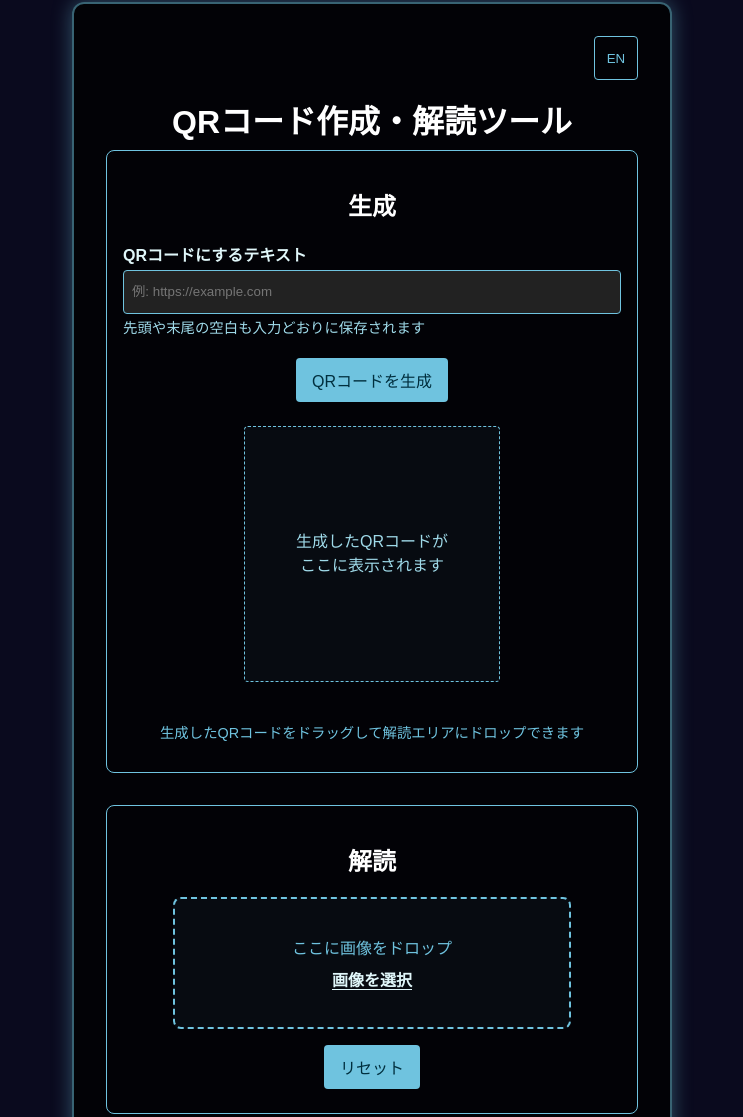
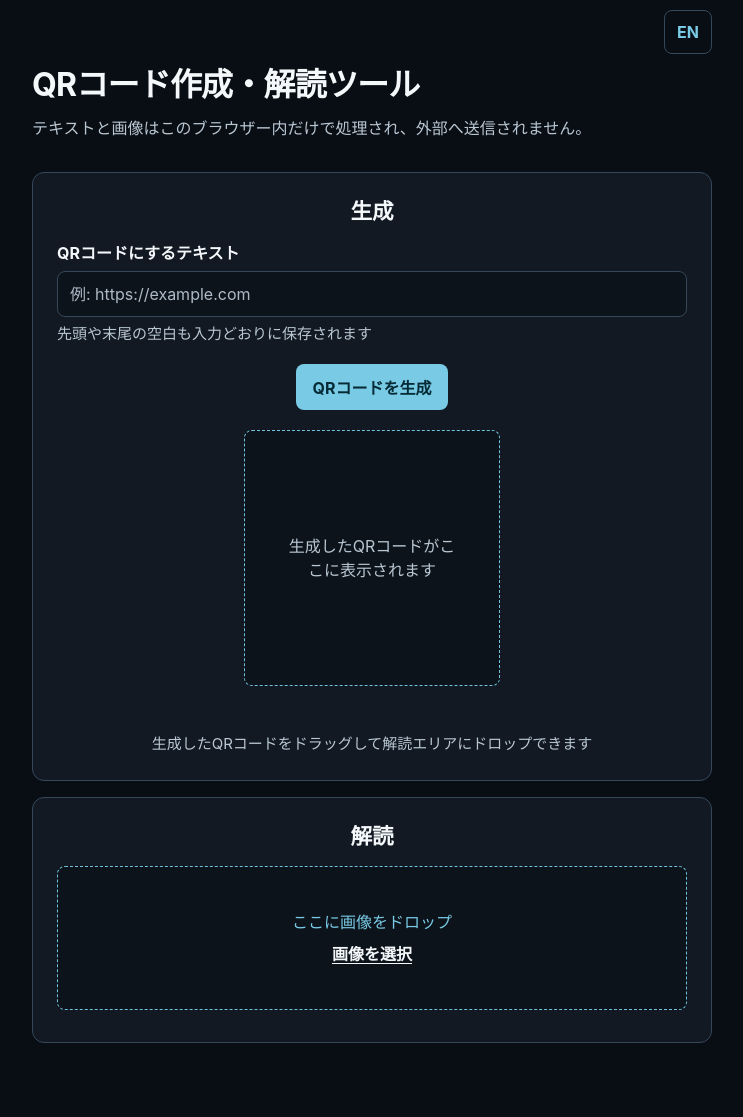
Before and after one commit to himiyosh/QRCodeMaker, a plain HTML site: page index.html in a window 1280 px wide. Shown: the part 14-1131 px from the top of the page, without its empty margins (268-1011 px from the left). After the commit the page ends 1097 px from the top, so only its background shows below. Drawn offline with nearby package versions, Linux system fonts and the light colour scheme.

Commit message:
Polish and harden QR workbench
Clarify local-only processing, remove deferred visual debt, pin and integrity-check browser dependencies, and provide explicit recovery for unavailable libraries and oversized images.

Co-authored-by: Copilot App <223556219+Copilot@users.noreply.github.com>
Copilot-Session: 2ccbe0fc-7c7c-4530-acf8-82c1555a76f3

```diff
--- a/index.html
+++ b/index.html
@@ -3,100 +3,135 @@
 <head>
   <meta charset="UTF-8">
   <meta name="viewport" content="width=device-width, initial-scale=1.0">
+  <meta name="description" content="テキストからQRコードを作成し、画像内のQRコードを解読できる、ブラウザー内完結の無料ツールです。">
+  <meta name="theme-color" content="#090d14">
   <link rel="icon" href="data:,">
   <title>QRコード作成・解読ツール</title>
   <style>
-    /* Hallmark · pre-emit critique: P4 H3 E5 S5 R5 V3 */
-    /* Hallmark · component: QR generation workbench · genre: atmospheric · theme: existing cyan
-     * states: default · hover · focus · active · disabled · loading · error · success
-     * contrast: pass (WCAG 2.1 scoped minimum 7.15:1)
-     */
-    /* 全体スタイル */
+    :root {
+      color-scheme: dark;
+      --page: #090d14;
+      --surface: #121923;
+      --surface-raised: #18212d;
+      --field: #0d131b;
+      --border: #35485a;
+      --border-strong: #6fc3df;
+      --text: #f5f8fa;
+      --muted: #b9c7d3;
+      --accent: #78cae5;
+      --accent-hover: #9bdced;
+      --accent-ink: #062b36;
+      --danger: #ffbcbc;
+      --danger-surface: #331c22;
+    }
     body {
       margin: 0;
-      padding: 0;
-      font-family: sans-serif;
+      padding: 1.5rem 1rem;
+      font-family: ui-sans-serif, -apple-system, BlinkMacSystemFont, "Segoe UI", sans-serif;
       min-height: 100vh;
+      color: var(--text);
+      background: var(--page);
+      box-sizing: border-box;
+      line-height: 1.5;
+    }
+    .container {
+      width: min(100%, 680px);
+      margin: 0 auto;
+      box-sizing: border-box;
+    }
+    #lang-switch {
       display: flex;
-      align-items: center;
-      justify-content: center;
-      color: #fff;
-      overflow: auto;
-      background: #0a0a1e;
+      justify-content: flex-end;
     }
-    /* コンテナ */
-    .container {
-      background-color: rgba(0,0,0,0.8);
-      border: 2px solid rgba(111,195,223,0.5);
-      border-radius: 12px;
-      box-shadow: 0 0 20px rgba(111,195,223,0.4);
-      padding: 2rem;
-      max-width: 600px;
-      width: 90%;
-      box-sizing: border-box;
-      text-align: center;
-      margin: 1rem;
-    }
-    /* 各セクション枠 */
-    .section {
-      border: 1px solid #6fc3df;
-      border-radius: 8px;
-      padding: 1rem;
-      margin-bottom: 2rem;
-    }
-    /* モバイル対応 */
-    @media (max-width: 480px) {
-      .container { padding: 1rem; }
-      button.action { padding-inline: 0.8rem; font-size: 0.9rem; }
-    }
-    #lang-switch { text-align: right; margin-bottom: 1rem; }
     #lang-btn {
-      background: none;
-      border: 1px solid #6fc3df;
-      color: #6fc3df;
       min-width: 44px;
       min-height: 44px;
-      padding: 0.5rem;
-      border-radius: 4px;
+      padding: 0.5rem 0.75rem;
+      border: 1px solid var(--border);
+      border-radius: 8px;
+      color: var(--accent);
+      background: transparent;
       cursor: pointer;
+      font: inherit;
+      font-weight: 700;
     }
-    #lang-btn:hover { background-color: rgba(111,195,223,0.2); }
-    h1 { margin: 0.5rem 0; }
+    #lang-btn:hover {
+      border-color: var(--border-strong);
+      background: var(--surface);
+    }
+    .page-header {
+      margin: 0.75rem 0 2rem;
+      text-align: left;
+    }
+    h1 {
+      margin: 0;
+      font-size: 2rem;
+      line-height: 1.2;
+      letter-spacing: -0.025em;
+      text-wrap: balance;
+    }
+    .privacy-note {
+      max-width: 62ch;
+      margin: 0.75rem 0 0;
+      color: var(--muted);
+      font-size: 1rem;
+      text-wrap: pretty;
+    }
+    .section {
+      margin-bottom: 1rem;
+      padding: 1.5rem;
+      border: 1px solid var(--border);
+      border-radius: 12px;
+      background: var(--surface);
+      text-align: center;
+    }
+    h2 {
+      margin: 0 0 1rem;
+      font-size: 1.35rem;
+      line-height: 1.3;
+      text-wrap: balance;
+    }
     .field {
       width: 100%;
-      margin: 0.75rem auto;
+      margin: 0.75rem auto 1rem;
       text-align: left;
     }
     .field-label {
       display: block;
-      margin-bottom: 0.25rem;
-      color: #e0f7fa;
-      font-weight: bold;
+      margin-bottom: 0.375rem;
+      color: var(--text);
+      font-weight: 700;
     }
     input[type=text] {
       width: 100%;
-      padding: 0.5rem;
       min-height: 44px;
+      padding: 0.625rem 0.75rem;
       margin: 0;
-      border: 1px solid #6fc3df;
-      border-radius: 4px;
-      background: #222;
-      color: #e0f7fa;
+      border: 1px solid var(--border);
+      border-radius: 8px;
+      background: var(--field);
+      color: var(--text);
       box-sizing: border-box;
+      font: inherit;
+    }
+    input[type=text]::placeholder {
+      color: #aebbc7;
+      opacity: 1;
     }
     input[type=text][aria-invalid="true"] {
-      border-color: #ffb3b3;
+      border-color: var(--danger);
     }
     .helper {
       min-height: 1.4em;
-      margin: 0.25rem 0 0;
-      color: #9fdae9;
-      font-size: 0.9rem;
+      margin: 0.375rem 0 0;
+      color: var(--muted);
+      font-size: 0.9375rem;
       line-height: 1.4;
     }
     .helper[data-state="error"],
-    .helper[data-state="failed"] {
-      color: #ffb3b3;
+    .helper[data-state="failed"],
+    .helper[data-state="unavailable"] {
+      color: var(--danger);
     }
     .button-row {
       display: flex;
@@ -108,19 +143,21 @@
     button.action {
       display: inline-block;
       min-height: 44px;
-      margin: 0.5rem 0;
-      padding: 0.5rem 1rem;
+      margin: 0.25rem 0;
+      padding: 0.625rem 1rem;
       font-size: 1rem;
-      border: none;
-      border-radius: 4px;
+      font-family: inherit;
+      font-weight: 700;
+      border: 1px solid transparent;
+      border-radius: 8px;
       cursor: pointer;
-      background-color: #6fc3df;
-      color: #002f3e;
+      background-color: var(--accent);
+      color: var(--accent-ink);
       white-space: nowrap;
       transition: background-color 120ms, transform 120ms;
     }
     button.action:hover {
-      background-color: #8ed5e6;
+      background-color: var(--accent-hover);
     }
     button.action:active { transform: translateY(1px); }
     button.action:disabled {
@@ -128,27 +165,29 @@
       cursor: not-allowed;
     }
     button.action.secondary {
-      border: 1px solid #6fc3df;
+      border-color: var(--border);
       background: transparent;
-      color: #9fdae9;
+      color: var(--accent);
     }
-    button.action.secondary:hover { background: rgba(111,195,223,0.12); }
+    button.action.secondary:hover {
+      border-color: var(--border-strong);
+      background: var(--surface-raised);
+    }
     #lang-btn:focus-visible,
     input[type=text]:focus-visible {
-      outline: 3px solid #8ed5e6;
+      outline: 3px solid var(--accent-hover);
       outline-offset: 3px;
     }
     button.action:focus-visible {
-      outline: 3px solid #002f3e;
-      outline-offset: 0;
-      box-shadow: 0 0 0 5px #fff;
+      outline: 3px solid var(--accent-hover);
+      outline-offset: 3px;
     }
     [hidden] { display: none !important; }
     canvas {
       display: block;
       margin: 1rem auto;
-      border: 1px solid #6fc3df;
-      border-radius: 4px;
+      border: 1px solid var(--border);
+      border-radius: 8px;
       background: #000;
       box-sizing: border-box;
       max-width: 100%;
@@ -160,9 +199,9 @@
       aspect-ratio: 1;
       margin: 1rem auto 0;
       place-items: center;
-      border: 1px dashed #6fc3df;
-      border-radius: 4px;
-      background: rgba(111,195,223,0.05);
+      border: 1px dashed var(--border-strong);
+      border-radius: 8px;
+      background: var(--field);
       box-sizing: border-box;
     }
     .qr-preview[data-state="ready"],
@@ -180,59 +219,67 @@
     .preview-empty {
       max-width: 18ch;
       margin: 0;
-      color: #9fdae9;
+      color: var(--muted);
       line-height: 1.5;
     }
     #generate-status { text-align: center; }
+    .workflow-hint {
+      margin: 1.25rem 0 0;
+      color: var(--muted);
+      font-size: 0.9375rem;
+    }
     #result {
-      text-align: center;
-      font-weight: bold;
+      margin: 1rem 0 0;
+      padding: 0.875rem;
+      border: 1px solid var(--border);
+      border-radius: 8px;
+      color: var(--text);
+      background: var(--surface-raised);
+      text-align: left;
+      font-weight: 600;
       white-space: pre-wrap;
       overflow-wrap: break-word;
-      margin-top: 1rem;
-      background-color: rgba(255,235,59,0.2);
-      padding: 0.75rem;
-      border-radius: 6px;
-      font-size: 1.1rem;
-      color: #fff; /* 読みやすい白文字 */
     }
     #result:empty { display: none; }
+    #result[data-state="notFound"],
     #result[data-state="invalidFile"],
+    #result[data-state="fileTooLarge"],
     #result[data-state="readFailed"],
-    #result[data-state="imageFailed"] {
-      border: 1px solid #ffb3b3;
-      background-color: rgba(120,20,20,0.35);
-      color: #ffe3e3;
+    #result[data-state="imageFailed"],
+    #result[data-state="unavailable"] {
+      border-color: var(--danger);
+      background-color: var(--danger-surface);
+      color: #ffe7e7;
     }
     #drop-zone {
       display: flex;
-      min-height: 132px;
+      width: 100%;
+      min-height: 144px;
       align-items: center;
       justify-content: center;
       flex-direction: column;
       gap: 0.5rem;
-      border: 2px dashed #6fc3df;
+      border: 1px dashed var(--border-strong);
       border-radius: 8px;
-      padding: 2rem;
-      margin: 0.5rem auto;
-      color: #6fc3df;
+      padding: 1.5rem;
+      margin: 0.5rem 0;
+      color: var(--accent);
       transition: border-color 180ms, color 180ms, background-color 180ms;
-      background: rgba(111,195,223,0.05);
-      width: 80%;
+      background: var(--field);
       box-sizing: border-box;
       cursor: pointer;
     }
     #drop-zone.hover,
     #drop-zone:focus-within {
-      border-color: #fff;
-      color: #fff;
+      border-color: var(--accent-hover);
+      color: var(--text);
     }
     #drop-zone:focus-within {
-      outline: 3px solid #8ed5e6;
+      outline: 3px solid var(--accent-hover);
       outline-offset: 3px;
     }
     #drop-zone:active {
-      background: rgba(111,195,223,0.12);
+      background: var(--surface-raised);
     }
     #drop-zone:has(input:disabled) {
       opacity: 0.55;
@@ -243,20 +290,20 @@
       cursor: progress;
     }
     #drop-zone[data-state="error"] {
-      border-color: #ffb3b3;
+      border-color: var(--danger);
     }
     #drop-zone[data-state="success"] {
       border-style: solid;
     }
     @media (hover: hover) and (pointer: fine) {
       #drop-zone:hover {
-        border-color: #fff;
-        color: #fff;
+        border-color: var(--accent-hover);
+        color: var(--text);
       }
     }
     .drop-zone-action {
-      color: #e0f7fa;
-      font-weight: bold;
+      color: var(--text);
+      font-weight: 700;
       text-decoration: underline;
       text-underline-offset: 0.2em;
     }
@@ -271,6 +318,14 @@
       white-space: nowrap;
       border: 0;
     }
+    @media (max-width: 480px) {
+      body { padding: 1rem 0.75rem; }
+      h1 { font-size: 1.625rem; }
+      .page-header { margin-bottom: 1.5rem; }
+      .section { padding: 1rem; }
+      .button-row { align-items: stretch; }
+      .button-row .action { width: 100%; }
+    }
     @media (prefers-reduced-motion: reduce) {
       button.action { transition: none; }
       button.action:active { transform: none; }
@@ -281,9 +336,12 @@
 <body>
   <main class="container">
     <div id="lang-switch"><button id="lang-btn">EN</button></div>
-    <h1 id="title">QRコード作成・解読ツール</h1>
+    <header class="page-header">
+      <h1 id="title">QRコード作成・解読ツール</h1>
+      <p id="privacy-note" class="privacy-note">テキストと画像はこのブラウザー内だけで処理され、外部へ送信されません。</p>
+    </header>
 
-    <div class="section" id="generate">
+    <section class="section" id="generate" aria-labelledby="gen-title">
       <h2 id="gen-title">生成</h2>
       <div class="field">
         <label id="text-label" class="field-label" for="text-input">QRコードにするテキスト</label>
@@ -299,10 +357,10 @@
         <canvas id="generate-canvas" hidden width="256" height="256" draggable="true" aria-label="生成されたQRコード"></canvas>
       </div>
       <p id="generate-status" class="helper" role="status" aria-live="polite"></p>
-      <p id="hint" style="font-size:0.9rem; color:#6fc3df;">生成したQRコードをドラッグして解読エリアにドロップできます</p>
-    </div>
+      <p id="hint" class="workflow-hint">生成したQRコードをドラッグして解読エリアにドロップできます</p>
+    </section>
 
-    <div class="section" id="decode">
+    <section class="section" id="decode" aria-labelledby="dec-title">
       <h2 id="dec-title">解読</h2>
       <label id="drop-zone" for="file-input" data-state="empty" aria-busy="false">
         <span id="drop-zone-text">ここに画像をドロップ</span>
@@ -310,20 +368,26 @@
         <input id="file-input" class="visually-hidden" type="file" accept="image/*" aria-describedby="result">
       </label>
       <div class="button-row">
-        <button id="reset-btn" class="action">リセット</button>
+        <button id="reset-btn" class="action secondary" hidden>解読結果をクリア</button>
       </div>
       <canvas id="decode-canvas" hidden width="200" height="200" aria-label="解読に使用した画像"></canvas>
       <p id="result" role="status" aria-live="polite" data-state="empty"></p>
-    </div>
+    </section>
   </main>
 
-  <script src="https://cdn.jsdelivr.net/npm/qrcode/build/qrcode.min.js"></script>
-  <script src="https://cdn.jsdelivr.net/npm/jsqr/dist/jsQR.js"></script>
+  <script src="https://cdn.jsdelivr.net/npm/qrcode@1.5.1/build/qrcode.min.js"
+          integrity="sha384-HGmnkDZJy7mRkoARekrrj0VjEFSh9a0Z8qxGri/kTTAJkgR8hqD1lHsYSh3JdzRi"
+          crossorigin="anonymous" referrerpolicy="no-referrer"></script>
+  <script src="https://cdn.jsdelivr.net/npm/jsqr@1.4.0/dist/jsQR.js"
+          integrity="sha384-b5Ya4Bq3qCyz39m2ISh+4DxjAIljdeFwK/BsXLuj9gugaNwAcj/ia15fxNZL9Nlx"
+          crossorigin="anonymous" referrerpolicy="no-referrer"></script>
   <script>
     // 多言語テキスト
     const texts = {
       ja: {
         title: 'QRコード作成・解読ツール',
+        description: 'テキストからQRコードを作成し、画像内のQRコードを解読できる、ブラウザー内完結の無料ツールです。',
+        privacyNote: 'テキストと画像はこのブラウザー内だけで処理され、外部へ送信されません。',
         genTitle: '生成',
         decTitle: '解読',
         inputLabel: 'QRコードにするテキスト',
@@ -334,6 +398,7 @@
         generating: '生成中…',
         generated: count => `QRコードを生成しました（${count}文字）`,
         generationFailed: 'QRコードを生成できませんでした。入力を短くして、もう一度お試しください。',
+        generationUnavailable: 'QRコード生成機能を読み込めませんでした。接続を確認してページを再読み込みしてください。',
         previewEmpty: '生成したQRコードがここに表示されます',
         previewLabel: '生成されたQRコード',
         decodeCanvasLabel: '解読に使用した画像',
@@ -342,17 +407,21 @@
         hint: '生成したQRコードをドラッグして解読エリアにドロップできます',
         dropZone: 'ここに画像をドロップ',
         fileBtn: '画像を選択',
-        resetBtn: 'リセット',
+        clearDecodeBtn: '解読結果をクリア',
         decoding: '画像を読み込んでいます…',
         decoded: '解読結果: ',
         notFound: 'QRコードが見つかりませんでした。QRコード全体が写った鮮明な画像を選択してください。',
         invalidFile: '画像ファイルではありません。PNG、JPEG、GIF、WebPなどの画像を選択してください。',
+        fileTooLarge: '画像が大きすぎます。20 MB以下の画像を選択してください。',
         readFailed: '画像ファイルを読み込めませんでした。別の画像を選択してください。',
         imageFailed: 'この画像を開けませんでした。別の画像ファイルを選択してください。',
+        decodeUnavailable: 'QRコード解読機能を読み込めませんでした。接続を確認してページを再読み込みしてください。',
         switchLanguage: 'Switch to English'
       },
       en: {
         title: 'QR Code Generator & Reader',
+        description: 'Create QR codes from text and decode QR codes from images entirely in your browser.',
+        privacyNote: 'Text and images are processed only in this browser and are never sent elsewhere.',
         genTitle: 'Generate',
         decTitle: 'Decode',
         inputLabel: 'Text to encode',
@@ -363,6 +432,7 @@
         generating: 'Generating…',
         generated: count => `QR code ready (${count} characters)`,
         generationFailed: 'The QR code could not be generated. Shorten the input and try again.',
+        generationUnavailable: 'The QR generator could not be loaded. Check your connection and reload the page.',
         previewEmpty: 'Your generated QR code will appear here',
         previewLabel: 'Generated QR code',
         decodeCanvasLabel: 'Image used for decoding',
@@ -371,13 +441,15 @@
         hint: 'Drag the generated QR code here to decode it',
         dropZone: 'Drop an image here',
         fileBtn: 'Choose an image',
-        resetBtn: 'Reset',
+        clearDecodeBtn: 'Clear decoded result',
         decoding: 'Reading the image…',
         decoded: 'Decoded: ',
         notFound: 'No QR code was found. Choose a clear image that shows the complete QR code.',
         invalidFile: 'That file is not an image. Choose a PNG, JPEG, GIF, WebP, or another image file.',
+        fileTooLarge: 'That image is too large. Choose an image no larger than 20 MB.',
         readFailed: 'The image file could not be read. Choose another image.',
         imageFailed: 'The image could not be opened. Choose another image file.',
+        decodeUnavailable: 'The QR reader could not be loaded. Check your connection and reload the page.',
         switchLanguage: '日本語に切り替える'
       }
     };
@@ -387,6 +459,7 @@
     let decodedState = 'empty';
     let decodedData = '';
     let decodeRequestId = 0;
+    const maxDecodeFileBytes = 20 * 1024 * 1024;
 
     // QR生成と解読
     const langBtnEl = document.getElementById('lang-btn');
@@ -408,6 +481,8 @@
     const dropZoneEl = document.getElementById('drop-zone');
     const dropZoneTextEl = document.getElementById('drop-zone-text');
     const dropZoneActionEl = document.getElementById('drop-zone-action');
+    const descriptionMetaEl = document.querySelector('meta[name="description"]');
+    const privacyNoteEl = document.getElementById('privacy-note');
 
     function renderGenerationState() {
       const t = texts[lang];
@@ -433,6 +508,8 @@
         generateStatusEl.textContent = t.downloaded;
       } else if (generationState === 'failed') {
         generateStatusEl.textContent = t.generationFailed;
+      } else if (generationState === 'unavailable') {
+        generateStatusEl.textContent = t.generationUnavailable;
       } else {
         generateStatusEl.textContent = '';
       }
@@ -447,15 +524,21 @@
         resultPEl.textContent = texts[lang].notFound;
       } else if (decodedState === 'invalidFile') {
         resultPEl.textContent = texts[lang].invalidFile;
+      } else if (decodedState === 'fileTooLarge') {
+        resultPEl.textContent = texts[lang].fileTooLarge;
       } else if (decodedState === 'readFailed') {
         resultPEl.textContent = texts[lang].readFailed;
       } else if (decodedState === 'imageFailed') {
         resultPEl.textContent = texts[lang].imageFailed;
+      } else if (decodedState === 'unavailable') {
+        resultPEl.textContent = texts[lang].decodeUnavailable;
       } else {
         resultPEl.textContent = '';
       }
       resultPEl.dataset.state = decodedState;
-      dropZoneEl.dataset.state = ['notFound', 'invalidFile', 'readFailed', 'imageFailed'].includes(decodedState)
+      resetBtnEl.hidden = decodedState === 'empty';
+      resetBtnEl.disabled = decodedState === 'empty';
+      dropZoneEl.dataset.state = ['notFound', 'invalidFile', 'fileTooLarge', 'readFailed', 'imageFailed', 'unavailable'].includes(decodedState)
         ? 'error'
         : decodedState;
       dropZoneEl.setAttribute('aria-busy', decodedState === 'loading' ? 'true' : 'false');
@@ -466,7 +549,9 @@
       const t = texts[lang];
       document.documentElement.lang = lang;
       document.title = t.title;
+      descriptionMetaEl.content = t.description;
       document.getElementById('title').textContent = t.title;
+      privacyNoteEl.textContent = t.privacyNote;
       document.getElementById('gen-title').textContent = t.genTitle;
       document.getElementById('dec-title').textContent = t.decTitle;
       textLabelEl.textContent = t.inputLabel;
@@ -480,7 +565,7 @@
       dropZoneTextEl.textContent = t.dropZone;
       dropZoneActionEl.textContent = t.fileBtn;
       fileInputEl.setAttribute('aria-label', t.fileBtn);
-      resetBtnEl.textContent = t.resetBtn;
+      resetBtnEl.textContent = t.clearDecodeBtn;
       langBtnEl.textContent = lang === 'ja' ? 'EN' : 'JA';
       langBtnEl.setAttribute('aria-label', t.switchLanguage);
       renderGenerationState();
@@ -493,6 +578,11 @@
         generationState = 'error';
         renderGenerationState();
         textInputEl.focus();
+        return;
+      }
+      if (typeof QRCode === 'undefined' || typeof QRCode.toCanvas !== 'function') {
+        generationState = 'unavailable';
+        renderGenerationState();
         return;
       }
 
@@ -558,6 +648,10 @@
 
     function decodeImage(img, requestId) {
       if (requestId !== decodeRequestId) return;
+      if (typeof jsQR !== 'function') {
+        finishDecode(requestId, 'unavailable');
+        return;
+      }
       const sourceWidth = img.naturalWidth || img.width;
       const sourceHeight = img.naturalHeight || img.height;
       if (!sourceWidth || !sourceHeight) {
@@ -589,6 +683,10 @@
       const requestId = beginDecode();
       if (file.type && !file.type.startsWith('image/')) {
         finishDecode(requestId, 'invalidFile');
+        return;
+      }
+      if (file.size > maxDecodeFileBytes) {
+        finishDecode(requestId, 'fileTooLarge');
         return;
       }
       const reader = new FileReader();
@@ -652,15 +750,10 @@
     });
     resetBtnEl.addEventListener('click', () => {
       decodeRequestId += 1;
-      textInputEl.value = '';
-      generatedText = '';
-      generationState = 'empty';
-      generateCtxEl.clearRect(0, 0, generateCanvasEl.width, generateCanvasEl.height);
       clearDecodeCanvas();
       decodedState = 'empty';
       decodedData = '';
       fileInputEl.value = '';
-      renderGenerationState();
       renderDecodedResult();
     });
     setLanguage(lang);
```
Also changed, not shown: tests/qrcode-ui-contract.test.mjs (+43 -1 lines), 1 other file.
